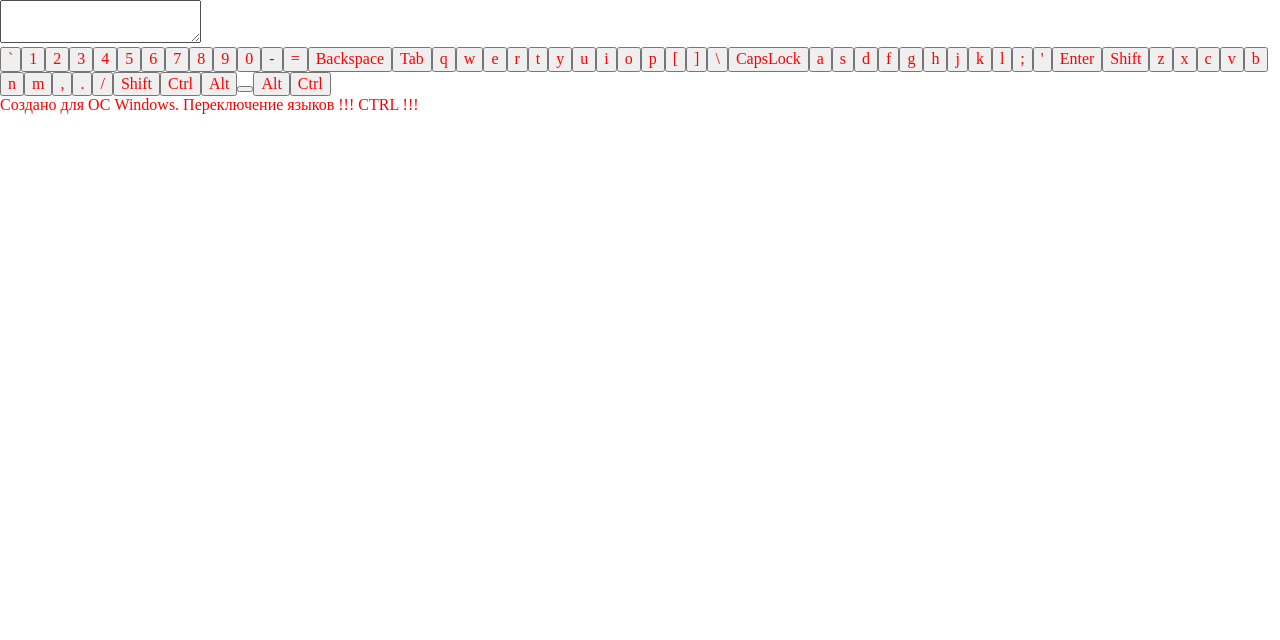
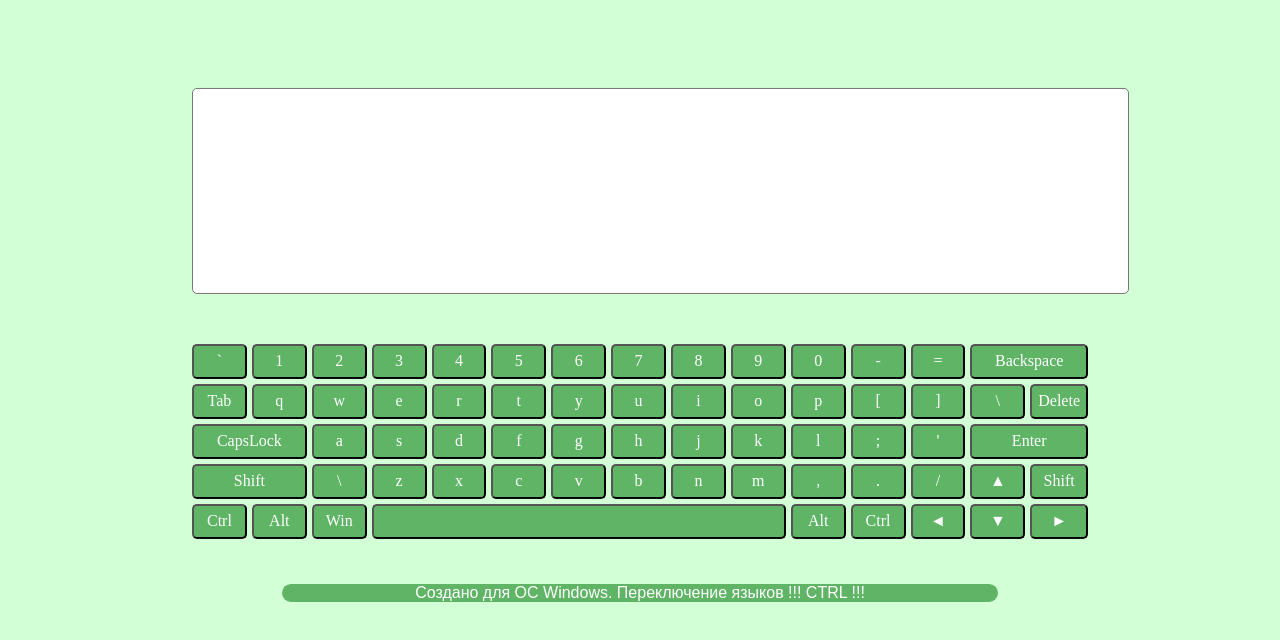
Before and after one commit to VZvonarenko/virtual-keyboard, a website with bundled scripts: page src/index.html in a window 1280 px wide. Built offline with nearby package versions, Linux system fonts and the light colour scheme.

Commit message:
feat: add style in project, fix structure html

```diff
--- a/src/css/style.css
+++ b/src/css/style.css
@@ -1,3 +1,68 @@
-* {
-    color: red;
+body {
+    background-color: rgba(0, 255, 21, 0.178);
 }
+
+.wrapper {
+    position: fixed;
+    top: 40%;
+    left: 50%;
+    width: 70%;
+    transform: translate(-50%, -50%);
+}
+
+.textarea {
+    display: block;
+    margin: 50px auto;
+    resize: none;
+    box-sizing: border-box;
+    padding: 10px;
+    border-radius: 5px;
+}
+
+.container {
+    margin: 0 auto;
+    user-select: none;
+    display: grid;
+    grid-template-columns: repeat(15, 1fr);
+    grid-column-gap: 5px;
+    grid-row-gap: 5px;
+    grid-template-rows: repeat(5, 35px);
+}
+
+.description {
+    margin: 0 auto;
+    font-family: Arial, Helvetica, sans-serif;
+    background-color: rgba(8, 124, 18, 0.568);
+    color: white;
+    text-align: center;
+    border-radius: 9px;
+    width: 80%;
+    margin-top: 5%;
+}
+
+.button {
+    cursor: pointer;
+    border-radius: 5px;
+    display: flex;
+    justify-content: center;
+    align-items: center;
+    background-color: rgba(8, 124, 18, 0.568);
+    color: white;
+}
+
+.key_capslock,
+.key_shiftleft {
+    grid-column-start: 1;
+    grid-column-end: 3;
+}
+
+.key_backspace,
+.key_enter {
+    grid-column-start: 14;
+    grid-column-end: 16;
+}
+
+.key_space {
+    grid-column-start: 4;
+    grid-column-end: 11;
+}
--- a/src/js/keyboard.js
+++ b/src/js/keyboard.js
@@ -1,39 +1,33 @@
 const keyEnglish = [
   '`', '1', '2', '3', '4', '5', '6', '7', '8', '9', '0', '-', '=', 'Backspace',
-  'Tab', 'q', 'w', 'e', 'r', 't', 'y', 'u', 'i', 'o', 'p', '[', ']', '\\',
+  'Tab', 'q', 'w', 'e', 'r', 't', 'y', 'u', 'i', 'o', 'p', '[', ']', '\\', 'Delete',
   'CapsLock', 'a', 's', 'd', 'f', 'g', 'h', 'j', 'k', 'l', ';', '\'', 'Enter',
-  'Shift', 'z', 'x', 'c', 'v', 'b', 'n', 'm', ',', '.', '/', 'Shift',
-  'Ctrl', 'Alt', 'Space', 'Alt', 'Ctrl',
+  'ShiftLeft', '\\', 'z', 'x', 'c', 'v', 'b', 'n', 'm', ',', '.', '/', '&#9650', 'ShiftRight',
+  'Ctrl', 'Alt', 'Win', 'Space', 'Alt', 'Ctrl', '&#9668', '&#9660', '&#9658',
 ];
 
 const keyShiftEnglish = [
   '~', '!', '@', '#', '$', '%', '^', '&', '*', '(', ')', '_', '+', 'Backspace',
-  'Tab', 'q', 'w', 'e', 'r', 't', 'y', 'u', 'i', 'o', 'p', '{', '}', '|',
+  'Tab', 'q', 'w', 'e', 'r', 't', 'y', 'u', 'i', 'o', 'p', '{', '}', '|', 'Delete',
   'CapsLock', 'a', 's', 'd', 'f', 'g', 'h', 'j', 'k', 'l', ':', '"', 'Enter',
-  'Shift', 'z', 'x', 'c', 'v', 'b', 'n', 'm', '< ', '>', '?', 'Shift',
-  'Ctrl', 'Alt', 'Space', 'Alt', 'Ctrl',
+  'ShiftLeft', '\\', 'z', 'x', 'c', 'v', 'b', 'n', 'm', '?', '&#9650', 'ShiftRight',
+  'Ctrl', 'Alt', 'Win', 'Space', 'Alt', 'Ctrl', '&#9668', '&#9660', '&#9658',
 ];
 
 const keyRussian = [
   'ё', '1', '2', '3', '4', '5', '6', '7', '8', '9', '0', '-', '=', 'Backspace',
-  'Tab', 'й', 'ц', 'у', 'к', 'е', 'н', 'г', 'ш', 'щ', 'з', 'х', 'ъ', '\\',
+  'Tab', 'й', 'ц', 'у', 'к', 'е', 'н', 'г', 'ш', 'щ', 'з', 'х', 'ъ', '\\', 'Delete',
   'CapsLock', 'ф', 'ы', 'в', 'а', 'п', 'р', 'о', 'л', 'д', 'ж', 'э', 'Enter',
-  'Shift', 'я', 'ч', 'с', 'м', 'и', 'т', 'ь', 'б', 'ю', '.', 'Shift',
-  'Ctrl', 'Alt', 'Space', 'Alt', 'Ctrl',
+  'ShiftLeft', 'я', 'ч', 'с', 'м', 'и', 'т', 'ь', 'б', 'ю', '.', '&#9650', 'ShiftRight',
+  'Ctrl', 'Alt', 'Win', 'Space', 'Alt', 'Ctrl', '&#9668', '&#9660', '&#9658',
 ];
 
 const keyShiftRussian = [
   'ё', '!', '"', '№', ';', '%', ':', '?', '*', '(', ')', '_', '+', 'Backspace',
-  'Tab', 'й', 'ц', 'у', 'к', 'е', 'н', 'г', 'ш', 'щ', 'з', 'х', 'ъ', '/',
+  'Tab', 'й', 'ц', 'у', 'к', 'е', 'н', 'г', 'ш', 'щ', 'з', 'х', 'ъ', '/', 'Delete',
   'CapsLock', 'ф', 'ы', 'в', 'а', 'п', 'р', 'о', 'л', 'д', 'ж', 'э', 'Enter',
-  'Shift', 'я', 'ч', 'с', 'м', 'и', 'т', 'ь', 'б', 'ю', ',', 'Shift',
-  'Ctrl', 'Alt', 'Space', 'Alt', 'Ctrl',
-];
-
-const functionalKeys = [
-  'Escape', 'F1', 'F2', 'F3', 'F4', 'F6', 'F7', 'F8',
-  'F9', 'F10', 'F11', 'F12', 'Insert', 'Home', 'PageUp',
-  'PageDown', 'End', 'Delete', 'NumLock',
+  'ShiftLeft', 'я', 'ч', 'с', 'м', 'и', 'т', 'ь', 'б', 'ю', ',', '&#9650', 'ShiftRight',
+  'Ctrl', 'Alt', 'Win', 'Space', 'Alt', 'Ctrl', '&#9668', '&#9660', '&#9658',
 ];
 
 let language = [];
@@ -49,7 +43,7 @@ function createFragment() {
   language.forEach((key) => {
     const button = document.createElement('button');
     button.setAttribute('type', 'button');
-    button.classList.add('keyboard_key');
+    button.classList.add('button');
 
     switch (key) {
       case 'Backspace':
@@ -60,8 +54,12 @@ function createFragment() {
         button.classList.add('key_enter');
         button.innerText = 'Enter';
         break;
-      case 'Shift':
-        button.classList.add('key_shift');
+      case 'ShiftLeft':
+        button.classList.add('key_shiftleft');
+        button.innerHTML = 'Shift';
+        break;
+      case 'ShiftRight':
+        button.classList.add('key_shiftright');
         button.innerHTML = 'Shift';
         break;
       case 'Tab':
@@ -76,6 +74,10 @@ function createFragment() {
         button.classList.add('key_space');
         button.innerHTML = ' ';
         break;
+      case 'Win':
+        button.classList.add('key_win');
+        button.innerHTML = 'Win';
+        break;
       case 'Ctrl':
         button.classList.add('key_ctrl');
         button.innerHTML = 'Ctrl';
@@ -84,9 +86,12 @@ function createFragment() {
         button.classList.add('key_alt');
         button.innerHTML = 'Alt';
         break;
+      case 'Delete':
+        button.classList.add('key_delete');
+        button.innerHTML = 'Delete';
+        break;
       default:
         button.innerHTML = key;
-        button.classList.add('button_key');
         break;
     }
     fragment.appendChild(button);
@@ -102,7 +107,9 @@ export default function keyboardInit() {
 
   const textarea = document.createElement('textarea');
   wrapper.append(textarea);
-  textarea.setAttribute('id', 'textarea');
+  textarea.classList.add('textarea');
+  textarea.setAttribute('cols', 100);
+  textarea.setAttribute('rows', 10);
   textarea.setAttribute('autofocus', 'true');
 
   const container = document.createElement('div');
```
